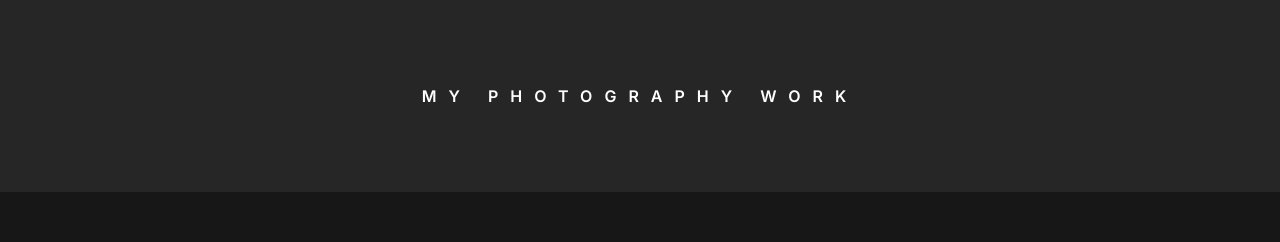
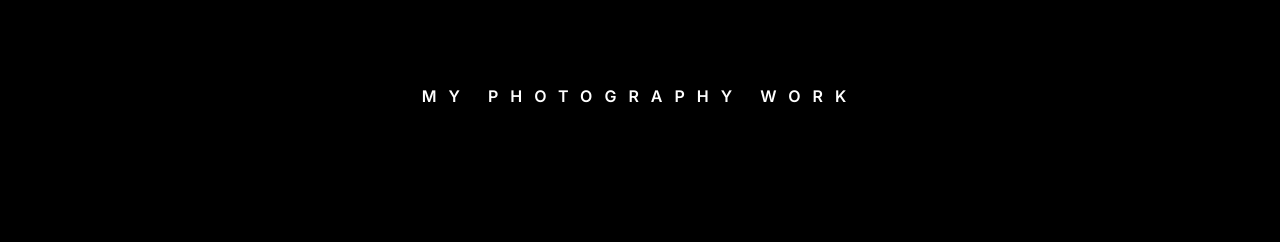
Before and after one commit to SuvrajitGh/SG-Vision, a Next.js app: page /components/gallery in a window 1280 px wide. Shown: the top 242 px of the page. Built offline with nearby package versions, Linux system fonts and the light colour scheme.

Commit message:
i changed backgrounc color

```diff
--- a/app/components/gallery/page.tsx
+++ b/app/components/gallery/page.tsx
@@ -4,7 +4,7 @@ import { useRef } from "react";
 import { CardType,cards } from "@/app/utils/Gallerydata";
 const Example = () => {
   return (
-    <div className="bg-neutral-800">
+    <div className="bg-[#000]">
       <div className="flex h-48 items-center justify-center">
         <span className="font-semibold uppercase text-white tracking-[12px]">
           My Photography Work
@@ -24,7 +24,7 @@ const HorizontalScrollCarousel = () => {
   const x = useTransform(scrollYProgress, [0, 1], ["1%", "-95%"]);
 
   return (
-    <section ref={targetRef} className="relative h-[300vh] bg-neutral-900">
+    <section ref={targetRef} className="relative h-[300vh] bg-[#000]">
       <div className="sticky top-0 flex h-screen items-center overflow-hidden">
         <motion.div style={{ x }} className="flex gap-4">
           {cards.map((card) => {
--- a/app/components/projects/page.tsx
+++ b/app/components/projects/page.tsx
@@ -4,7 +4,7 @@ import { motion, scroll } from "framer-motion";
 const Project = () => {
   return (
     <>
-      <section className="grid gap-8 p-5 mt-5 md:p-5">
+      <section className="grid gap-8 p-5 mt-5 md:p-5 bg-[#000]">
       <h1 className="text-4xl tracking-[15px] text-center uppercase">Projects</h1>
         <div className="grid grid-cols-2 md:grid-cols-3 lg:grid-cols-4 xl::grid-cols-4 gap-5">
 
--- a/app/globals.css
+++ b/app/globals.css
@@ -2,26 +2,85 @@
 @tailwind components;
 @tailwind utilities;
 
-:root {
-  --foreground-rgb: 0, 0, 0;
-  --background-start-rgb: 214, 219, 220;
-  --background-end-rgb: 255, 255, 255;
+html {
+    color-scheme: dark;
 }
 
-@media (prefers-color-scheme: dark) {
-  :root {
-    --foreground-rgb: 255, 255, 255;
-    --background-start-rgb: 0, 0, 0;
-    --background-end-rgb: 0, 0, 0;
-  }
+:root {
+    /* Background */
+    --bg-primary: #000;
+    --card-primary: #1a1919;
+
+    /* Button */
+
+
+    /* Text */
+    --text-primary: #8b8a91;
+    --text-secondary: #79787f;
+    --text-info: #4f4f52;
+    --text-highlight: #fff;
 }
 
+
 body {
-  color: rgb(var(--foreground-rgb));
-  background: linear-gradient(
-      to bottom,
-      transparent,
-      rgb(var(--background-end-rgb))
-    )
-    rgb(var(--background-start-rgb));
+    color: var(--foreground-rgb);
+    background: var(--bg-primary);
 }
+
+.progress-bar {
+    width: 100%;
+    height: 7px;
+    background-color: #ccc;
+    position: absolute;
+    bottom: 0;
+    border-radius: 0 0 8px 8px;
+}
+
+.toggle-button:target + #toggle {
+    display: flex;
+}
+
+.spinner {
+    color: var(--text-highlight);
+    box-sizing: border-box;
+    width: 30px;
+    height: 30px;
+    padding: 3px;
+    overflow: visible;
+}
+.spinner > circle {
+    fill: none;
+    stroke: currentColor;
+    cx: 50%;
+    cy: 50%;
+    r: 50%;
+    stroke-width: 3px;
+    stroke-linecap: round;
+    transform-origin: center;
+}
+
+/* Scroll bar */
+::-webkit-scrollbar {
+    width: 10px; /* Width of the scrollbar */
+}
+
+/* Define the scrollbar track (background) */
+::-webkit-scrollbar-track {
+    background: transparent; /* Background color of the track */
+}
+
+/* Define the scrollbar thumb (the draggable part) */
+::-webkit-scrollbar-thumb {
+    background: hsla(0, 0%, 0%, 0.4); /* Background color of the thumb */
+    border-radius: 6px; /* Rounded corners for the thumb */
+}
+
+/* Define the scrollbar thumb when hovered over */
+::-webkit-scrollbar-thumb:hover {
+    background: hsla(
+        0,
+        0%,
+        0%,
+        0.5
+    ); /* Background color of the thumb when hovered */
+}
```
